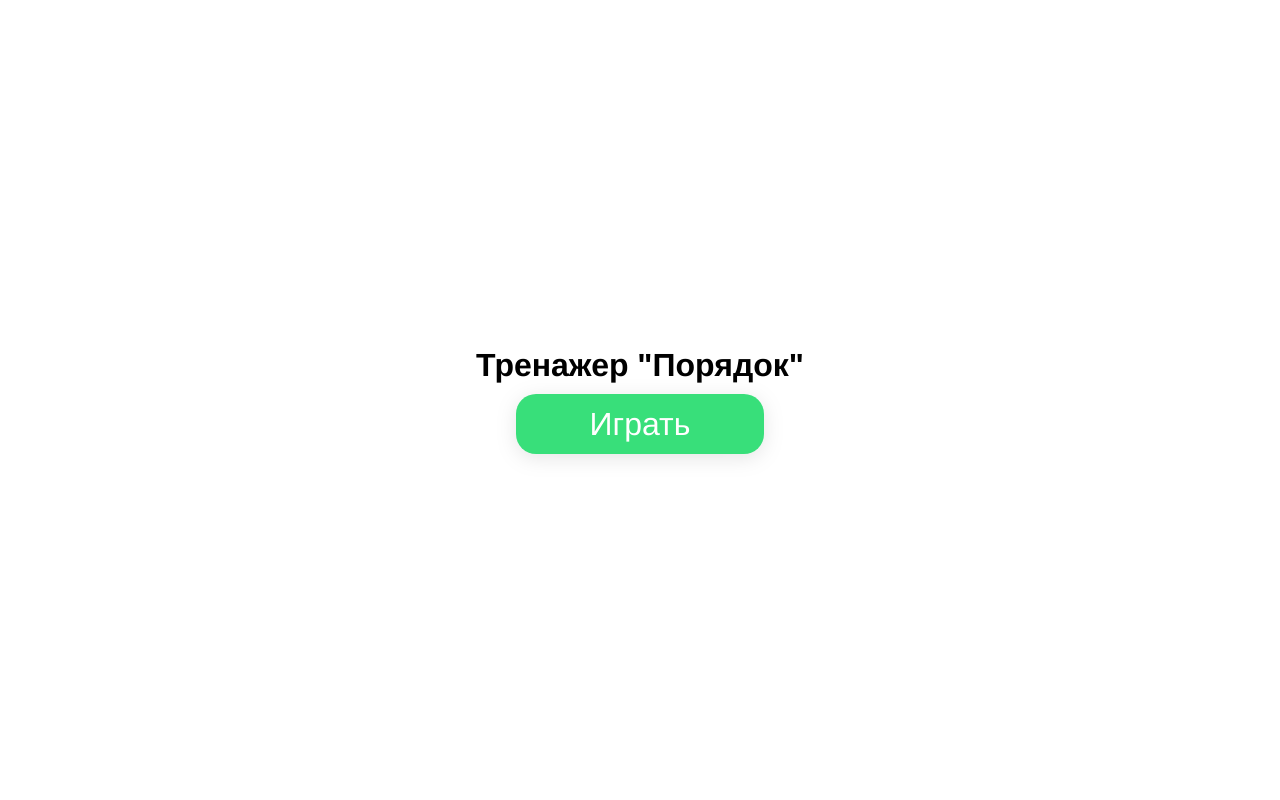
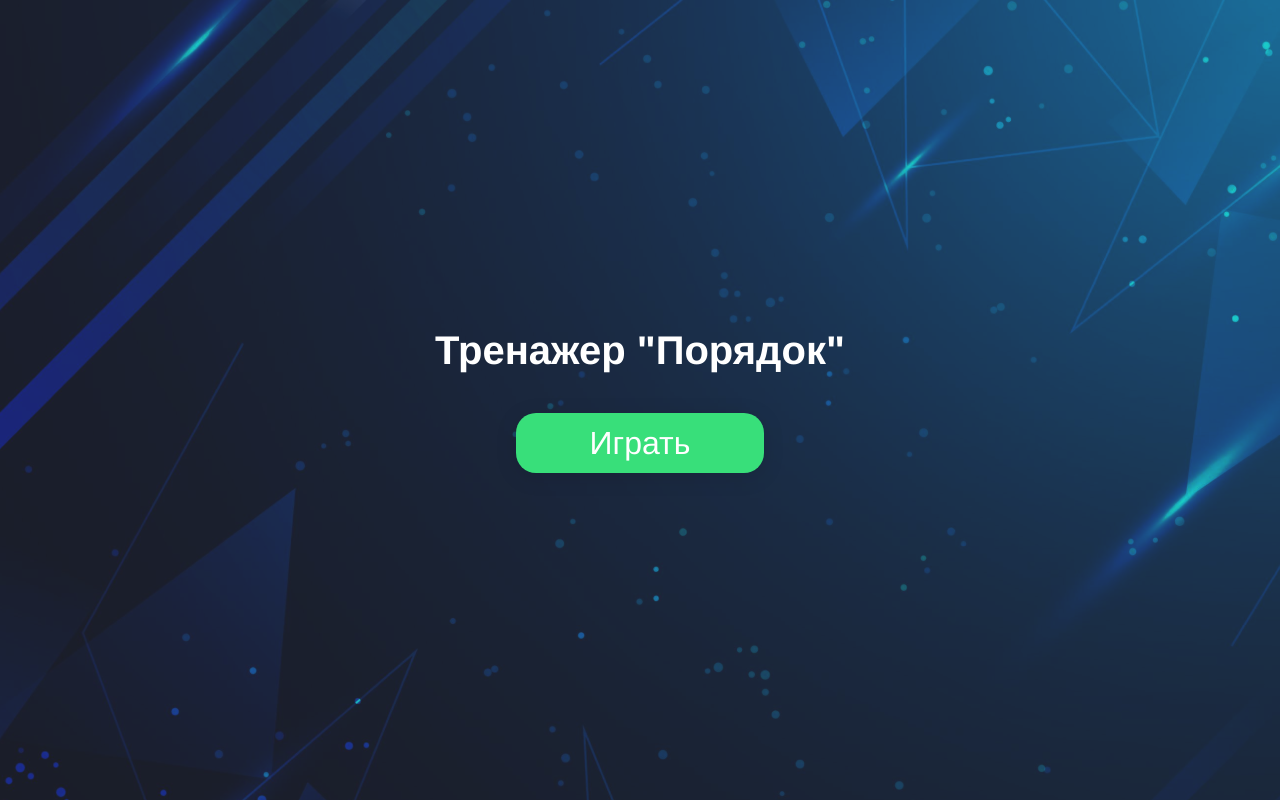
Before and after one commit to irina-mokh/sirius, a Next.js app: page / in a window 1280 px wide. Built offline with nearby package versions, Linux system fonts and the light colour scheme.

Commit message:
feat: start page styles

```diff
--- a/pages/index.tsx
+++ b/pages/index.tsx
@@ -3,6 +3,7 @@ import Head from 'next/head';
 import { Button } from '../components/Button';
 import { colors } from '../styles/variables';
 import Link from 'next/link';
+import bgSrc from '../assets/images/bg-settings.png';
 
 const Main = styled.main`
   height: 100vh;
@@ -10,9 +11,12 @@ const Main = styled.main`
   flex-direction: column;
   align-items: center;
   justify-content: center;
-
+  background-image: url(${bgSrc.src});
   .title {
     margin: 0 0 10px 0;
+    font-size: 40px;
+    color: #ffffff;
+    margin: 0 0 40px 0;
   }
 `
 
```
